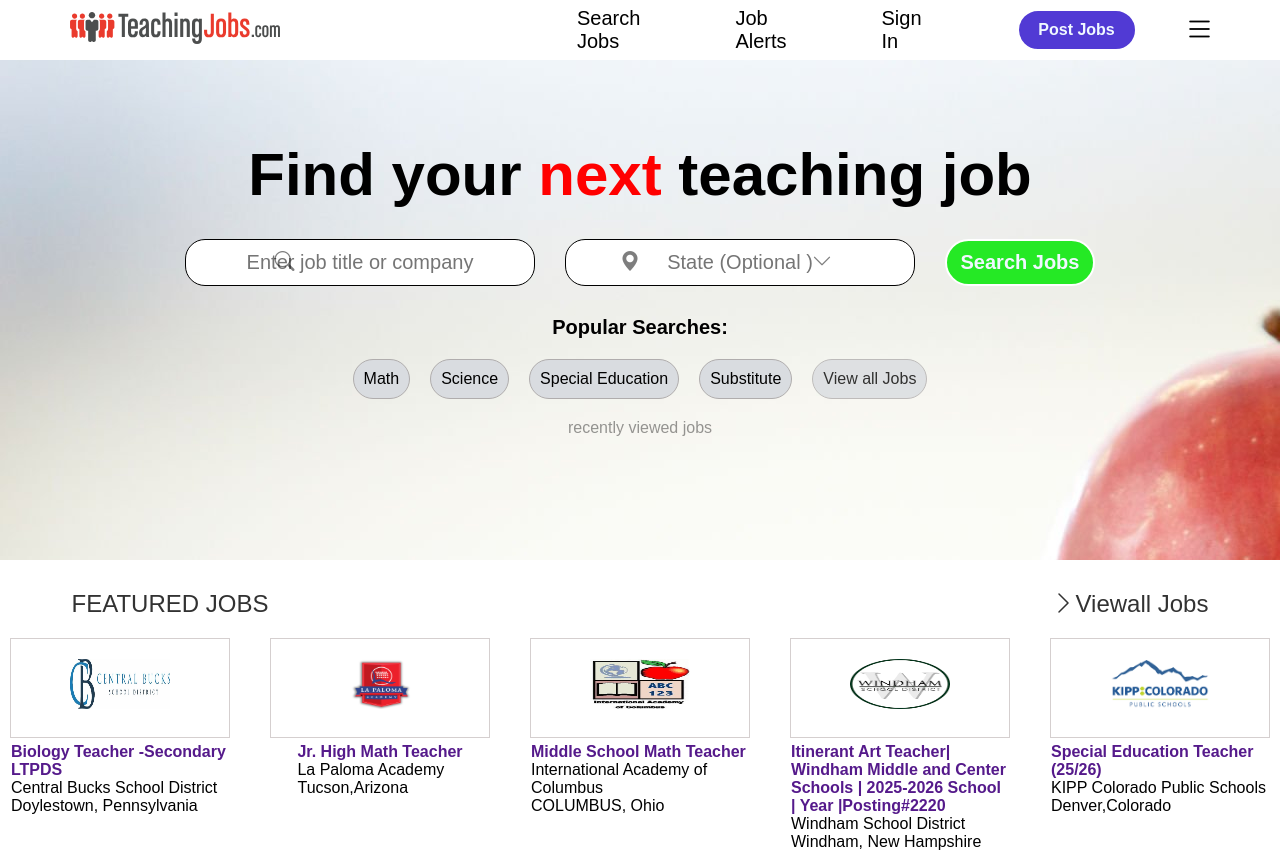
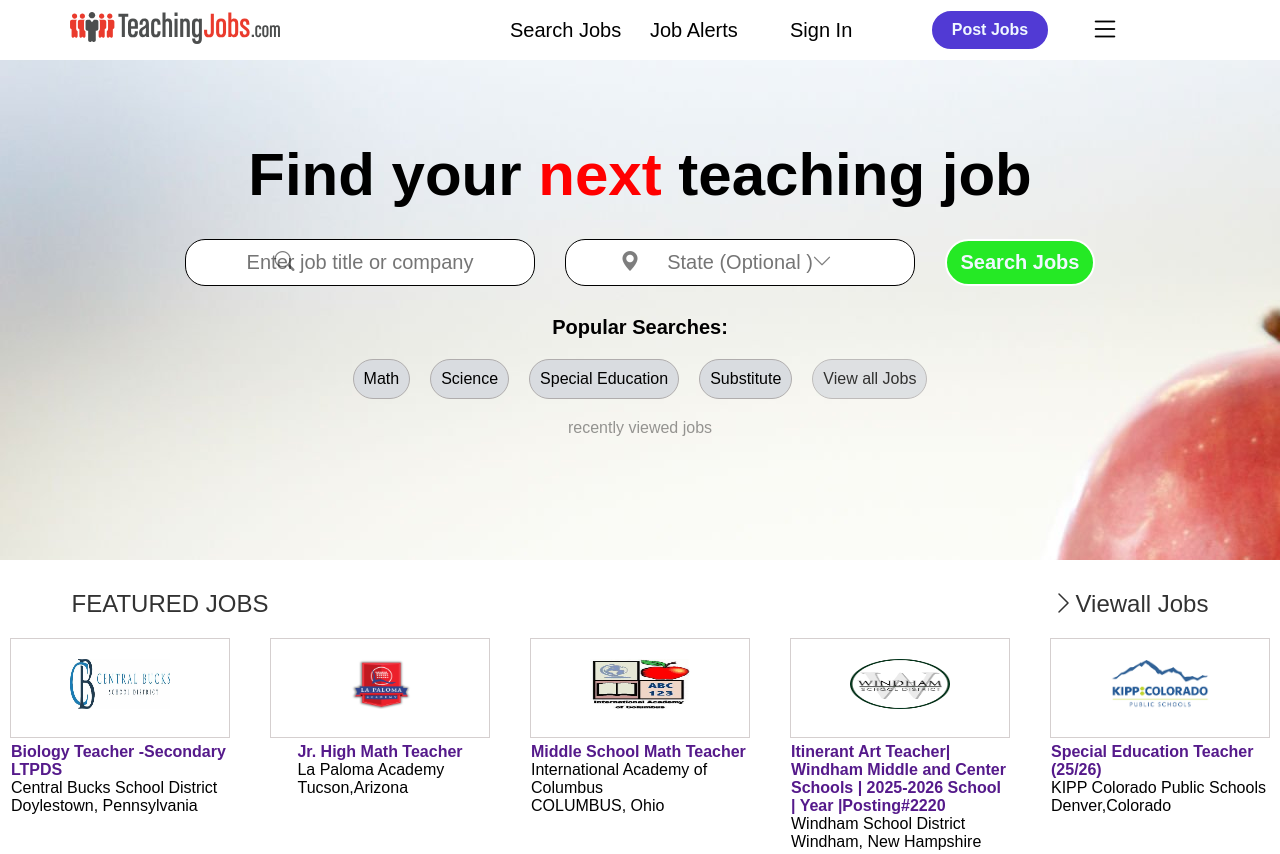
Before and after one commit to Pujan0021/TeachersJob.com, a plain HTML site: page index.html in a window 1280 px wide. Shown: the top 854 px of the page. Drawn offline with nearby package versions, Linux system fonts and the light colour scheme.

Commit message:
Add files via upload

```diff
--- a/index.css
+++ b/index.css
@@ -16,16 +16,29 @@ nav{
 .container1{
     padding-top:0px;
 }
+li.contents a{
+    width: 200px;
+    font-family: sans-serif;
+    line-height: 24px;
+
+
+}
+li.contents a:hover{
+text-decoration: underline;
+}
+.menu{
+    padding-left: 20px;
+}
 li.contents{
     width: 140px;
     font-size: 20px;
-    padding-left: 67px;
 
 }
 .navitems{
     display: flex;
+    justify-content:space-evenly;
     align-items: center;
-    gap: 4%;
+    gap:0px;
 
 }
 .navitems li{
--- a/index.html
+++ b/index.html
@@ -19,7 +19,7 @@
                 <li class="contents alerts"><a href="">Job Alerts</a></li>
                 <li class="contents sign"><a href="">Sign In</a></li>
                 <li class="contents postJobs"><button class="post-jobs">Post Jobs</button></li>
-                <li class="contents"><a href=""><i class="bi bi-list"></i></a></li>
+                <li class="contents menu"><a href=""><i class="bi bi-list"></i></a></li>
             </ul>
         </div>
     </nav>
```
